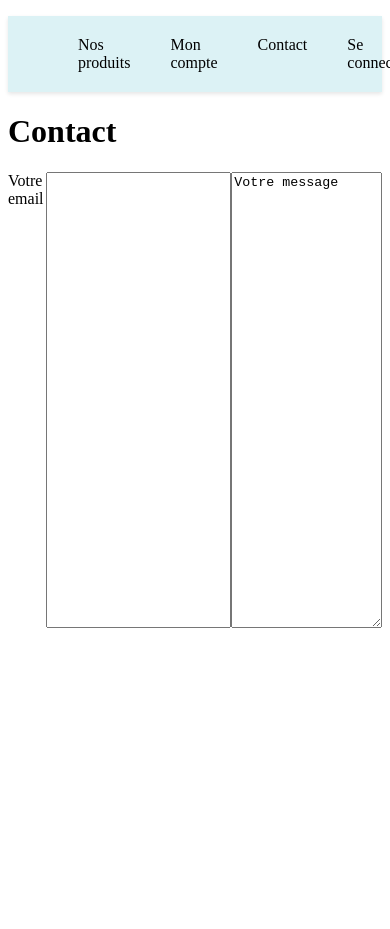
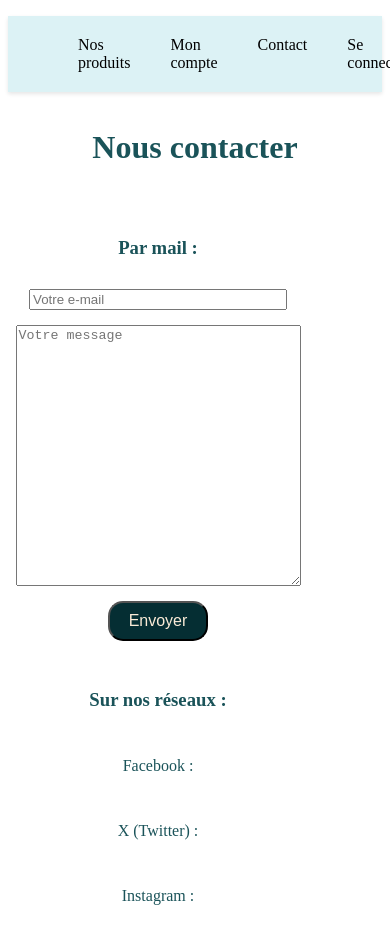
Before and after one commit to Sharizhai/SuperBoutiqueProject, a React (Create React App) app: page /contact in a window 390 px wide. Shown: the top 929 px of the page. Before the commit the page ends 844 px from the top, so only its background shows below. Built offline with nearby package versions, Linux system fonts and the light colour scheme; grey boxes are pictures that could not be loaded.

Commit message:
contact page + responsive

```diff
--- a/src/routing/ContactPage.js
+++ b/src/routing/ContactPage.js
@@ -1,16 +1,45 @@
+import Button from "../components/Button";
+
 const Contact = () => {
 
-    return(
+    return (
         <>
-            <h1>Contact</h1>
-            <div style={{display:"flex"}}>
-                <label for='email'>Votre email</label>
-                <input type="email"></input>
-                <textarea id="story" name="" rows="30" cols="33">
-                Votre message
-                </textarea>
+            <div style={{ display: "flex", flexDirection: "Column", justifyContent: "center" }}>
+                <h1 style={{ textAlign: "center", color: "#1A5359" }}>Nous contacter</h1>
+
+                <div className="mobile-size" style={{ display: "flex", flexDirection: "raw", justifyContent: "center" }}>
+                    <div style={{ marginTop: "30px", display: "flex", flexDirection: "column", gap: "15px", alignItems: "center", width: "300px" }}>
+                        <h3 style={{ textAlign: "center", marginBottom: "15px", color: "#1A5359" }}>Par mail :</h3>
+
+                        <input type="text" placeholder="Votre e-mail" style={{ width: "250px" }} />
+                        <textarea id="story" name="" rows="17" cols="33" placeholder="Votre message" />
+
+                        <Button label="Envoyer"
+                            width="100px"
+                            height="40px"
+                            color="antiquewhite"
+                            backgroundColor="#052E33"
+                            borderRadius="15px"
+                            fontSize="1em" />
+                    </div>
+
+                    <div style={{ marginTop: "30px", display: "flex", flexDirection: "column", gap: "15px", alignItems: "center", width: "300px" }}>
+                        <h3 style={{ textAlign: "center", marginBottom: "15px", color: "#1A5359" }}>Sur nos réseaux :</h3>
+
+                        <div style={{ display: "flex", flexDirection: "raw", justifyContent: "center" }}>
+                            <p style={{ textAlign: "left", color: "#1A5359" }}>Facebook : </p>
+                        </div>
+                        <div style={{ display: "flex", flexDirection: "raw", justifyContent: "center" }}>
+                        <p style={{ textAlign: "left", color: "#1A5359" }}>X (Twitter) : </p>
+                        </div>
+                        <div style={{ display: "flex", flexDirection: "raw", justifyContent: "center" }}>
+                            <p style={{ textAlign: "left", color: "#1A5359" }}>Instagram : </p>
+                        </div>
+                    </div>
+
+                </div>
+
             </div>
-
         </>
     )
 
```
